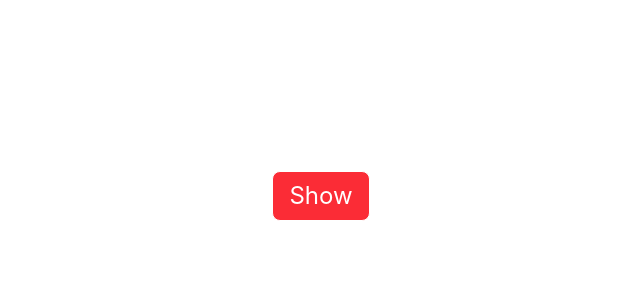
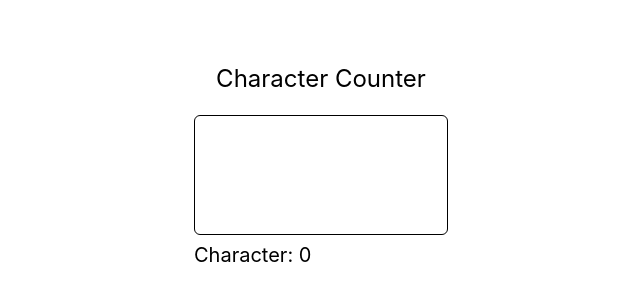
Before and after one commit to yuzureeeeKM/React_Project, a React (Vite) app: page / in a window 1280 px wide. Shown: the part 234-534 px from the top of the page, without its empty margins (319-959 px from the left). Built offline with nearby package versions, Linux system fonts and the light colour scheme.

Commit message:
Add CharacterCounter

```diff
--- a/src/App.jsx
+++ b/src/App.jsx
@@ -1,11 +1,12 @@
 import React from 'react'
 import Counter from './ExerciseUseState/Counter'
 import Toggle from './ExerciseUseState/Toggle'
+import CharacterCounter from './ExerciseUseState/CharacterCounter'
 
 const App = () => {
   return (
     <div>
-      <Toggle />
+      <CharacterCounter />
     </div>
   )
 }
--- /dev/null
+++ b/src/ExerciseUseState/CharacterCounter.jsx
@@ -0,0 +1,20 @@
+import React, { useState } from 'react'
+
+const CharacterCounter = () => {
+    const [charactedCounter, setCharacterCounter] = useState("");
+
+    return (
+        <div className='flex min-h-screen items-center justify-center'>
+            <div>
+                <h1 className='text-center text-2xl mb-5'>Character Counter</h1>
+                <textarea
+                    value={charactedCounter} onChange={(e) => setCharacterCounter(e.target.value)}
+                    className='resize-none border rounded-md p-4 h-30 '
+                />
+                <h1 className='text-xl'>Character: {charactedCounter.length}</h1>
+            </div>
+        </div>
+    )
+}
+
+export default CharacterCounter
```
